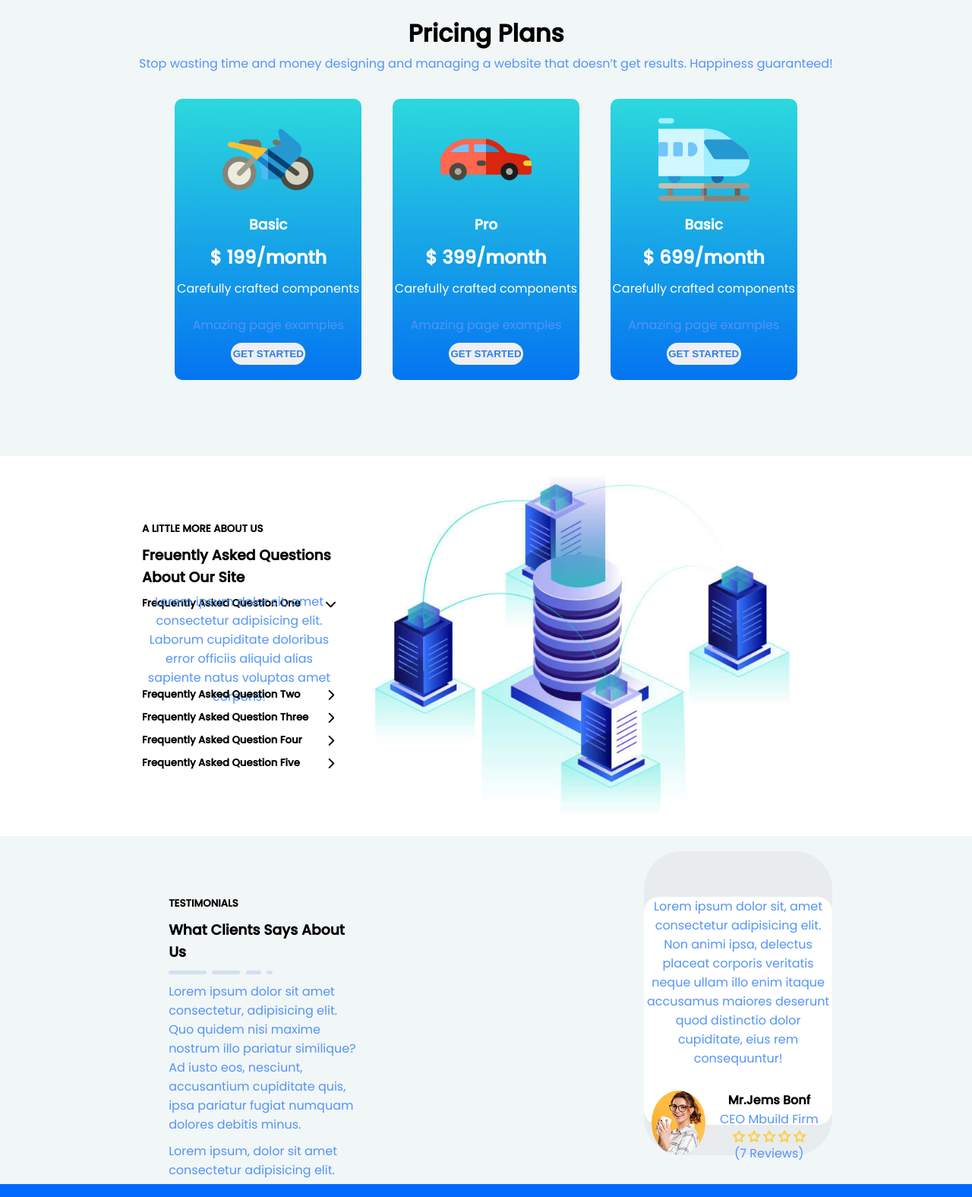
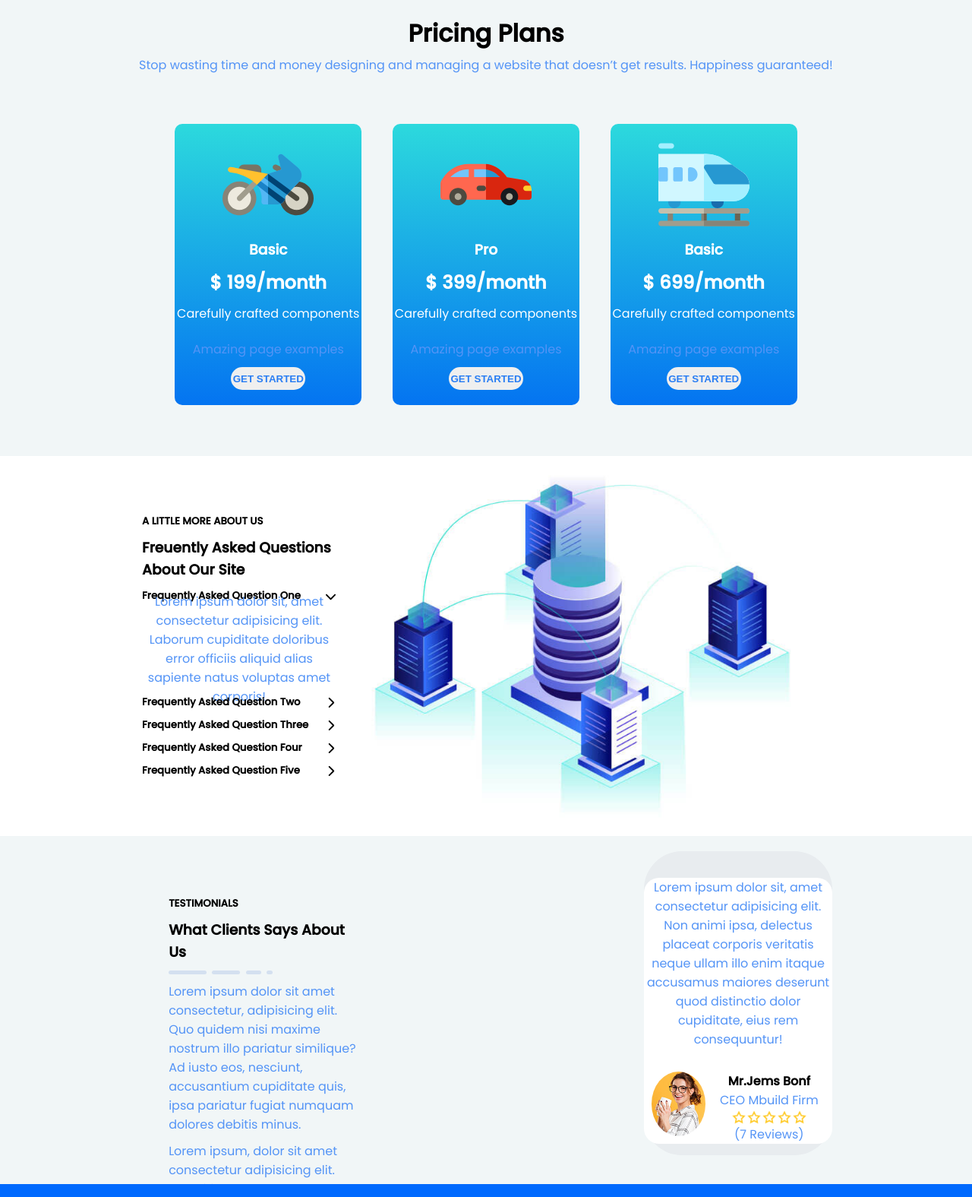
Before and after one commit to RaadBE/Group-5-Wireframe-03, a plain HTML site: page index.html in a window 1280 px wide. Shown: the top 1575 px of the page at 76% size. Drawn offline with Linux system fonts and the light colour scheme.

Commit message:
updated scss file

```diff
--- a/scss/style.scss
+++ b/scss/style.scss
@@ -53,7 +53,7 @@ body {
 
     .priceTitle {
       width: 100%;
-      height: 100px;
+      height: 150px;
       display: flex;
       flex-direction: column;
       gap: 4%;
@@ -180,7 +180,7 @@ body {
 
     .question {
       width: 100%;
-      height: 80px;
+      height: 100px;
       display: flex;
       justify-content: center;
       align-items: center;
@@ -329,7 +329,7 @@ body {
 
       .whiteDiv {
         width: 100%;
-        height: 300px;
+        height: 350px;
         display: flex;
         flex-direction: column;
         justify-content: space-between;
```
Also changed, not shown: scss/style.css.
